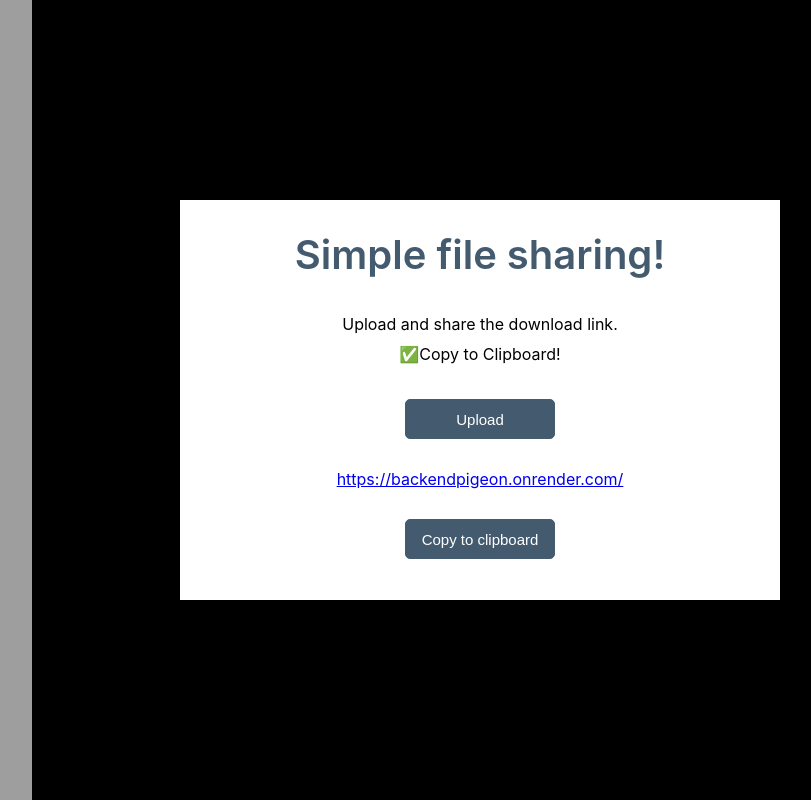
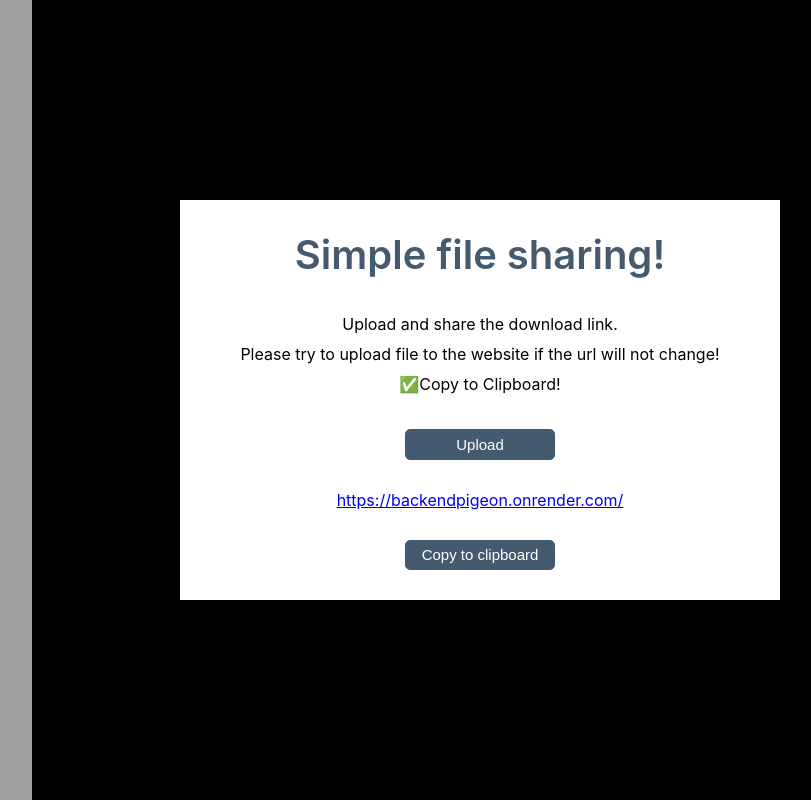
Before and after one commit to shubhankarsharma876/pigeon-frontend, a React (Create React App) app: page / in a window 1280 px wide. Shown: the whole page, without its empty margins (352-1163 px from the left). Built offline with nearby package versions, Linux system fonts and the light colour scheme; grey boxes are pictures that could not be loaded.

Commit message:
updated message text

```diff
--- a/src/App.js
+++ b/src/App.js
@@ -43,7 +43,7 @@ function App() {
       <div className='wrapper'>
         <h1>Simple file sharing!</h1>
         <p>Upload and share the download link.</p>
-
+        <p>Please try to upload file to the website if the url will not change!</p>
         <p> ✅Copy to Clipboard!</p>
 
 
```
